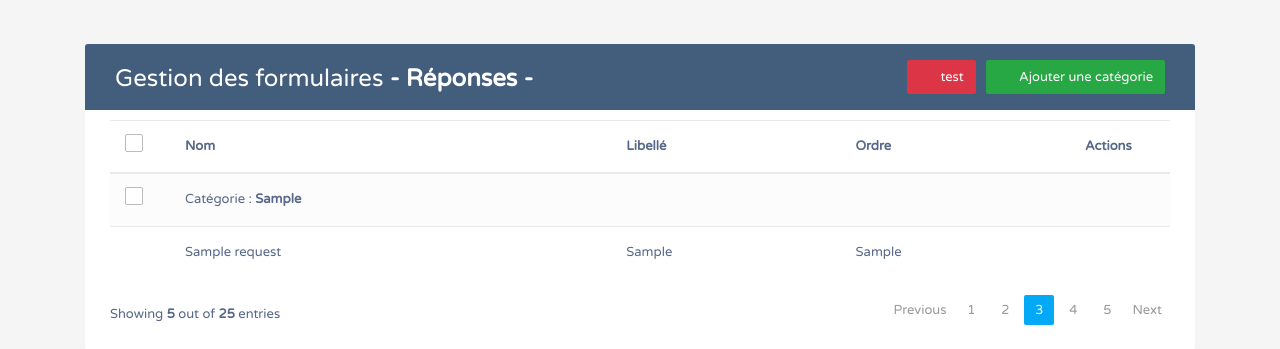
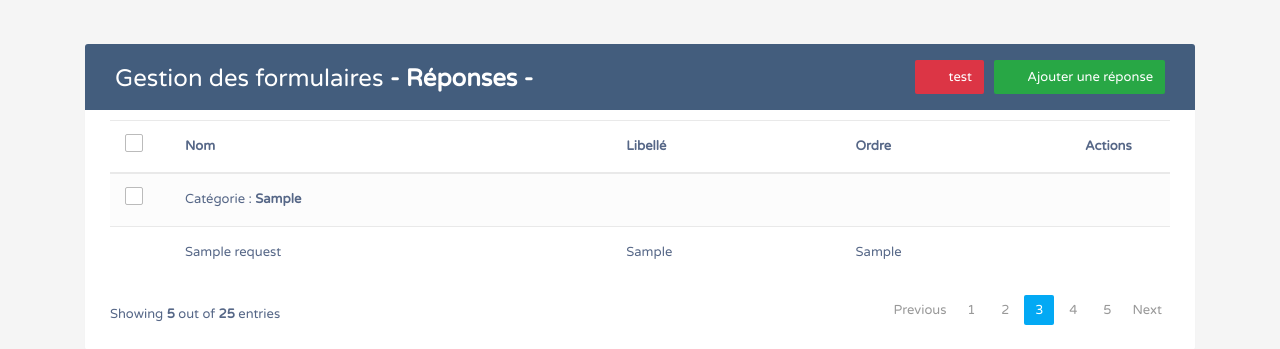
Before and after one commit to MichelRiou/Project-C, a PHP site: template view/frontend/listRequest.php in a window 1280 px wide. Shown: the part 56-405 px from the top of the page. Run offline with PHP 8.4, Linux system fonts and the light colour scheme; the template is opened without the code that fills it: most values are stand-ins (such as "Sample title", 1, 10 or a date in 2020); data that the repository does not hold is empty.

Commit message:
commit avant pull

```diff
--- a/model/RequestManager.php
+++ b/model/RequestManager.php
@@ -16,6 +16,8 @@ class TagManager extends Manager {
         $req = $db->prepare('SELECT * FROM request_tags left outer join tags on request_tags.tag_id=tags.tag_id where request_id = ?');
         $req->execute(array($id));
         $T_tags = array();
+
+
         $T_tags = $req->fetchAll();
         return $T_tags;
     }
--- a/view/frontend/listRequest.php
+++ b/view/frontend/listRequest.php
@@ -264,7 +264,7 @@ ob_start();
                     <h2>Gestion des formulaires<b> - Réponses - </b></h2>
                 </div>
                 <div class="col-sm-6">
-                    <a href="#addEmployeeModal" class="btn btn-success" data-toggle="modal"><i class="material-icons">&#xE147;</i> <span>Ajouter une catégorie</span></a>
+                    <a href="#addEmployeeModal" class="btn btn-success" data-toggle="modal"><i class="material-icons">&#xE147;</i> <span>Ajouter une réponse</span></a>
                     <a href="#deleteEmployeeModal" class="btn btn-danger" data-toggle="modal"><i class="material-icons">&#xE15C;</i> <span>test</span></a>
                 </div>
             </div>
```
